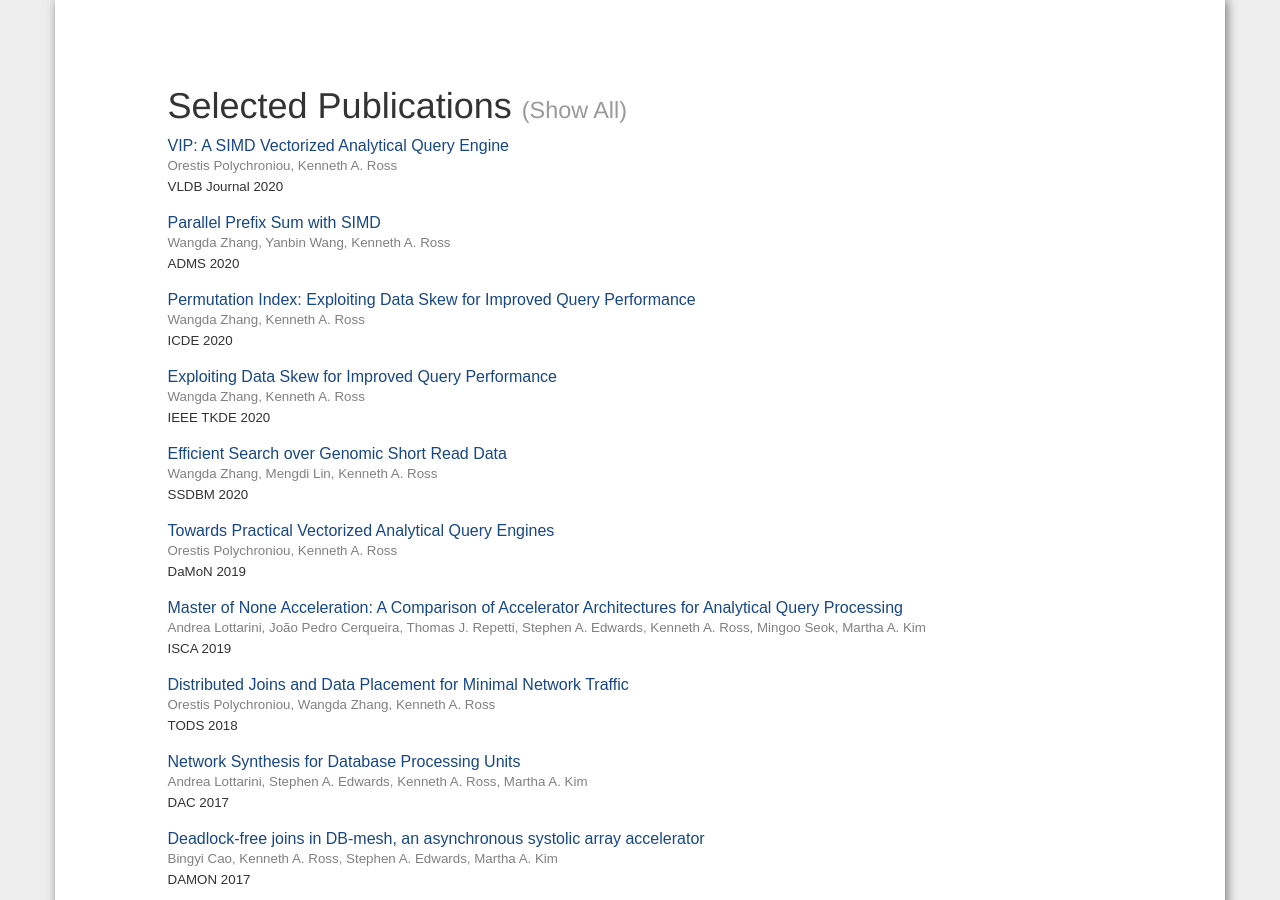
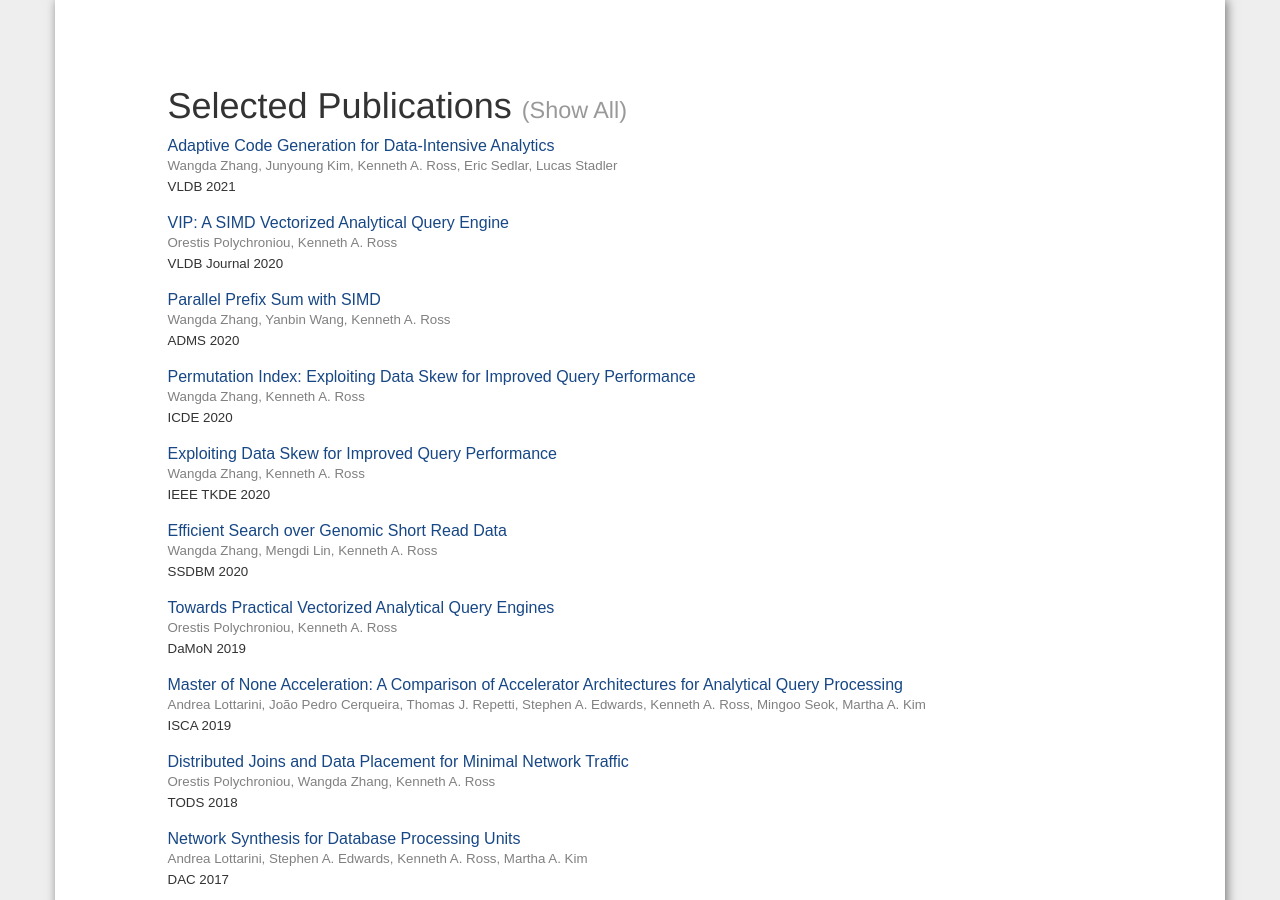
Before and after one commit to cudbg/cudbg.github.io, a Jekyll site: the page built from karpublications.md, in a window 1280 px wide and 900 px high. Built offline with Jekyll 4.4.1, drawn with Linux system fonts in a browser that asks for light colours; nearby versions of some CDN libraries.

Commit message:
Update pubs.yml

```diff
--- a/_data/pubs.yml
+++ b/_data/pubs.yml
@@ -17,6 +17,11 @@
 #   tags: you can ignore this attribute
 #
 #
+- title: 'Adaptive Code Generation for Data-Intensive Analytics'
+  authors: Wangda Zhang, Junyoung Kim, Kenneth A. Ross, Eric Sedlar, Lucas Stadler
+  conf: VLDB 2021
+  url: http://www.vldb.org/pvldb/vol14/p929-zhang.pdf
+  selected: true
 - title: 'Physical Visualization Design'
   authors: Lana Ramjit, Zhaoning Kong, Ravi Netravali, Eugene Wu
   conf: SIGMOD (demo) 2020
```
